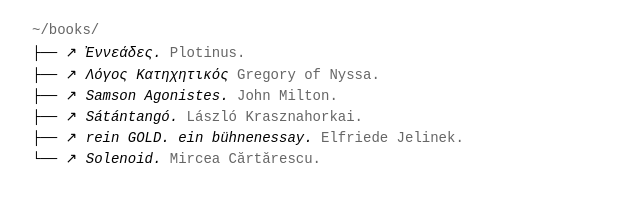
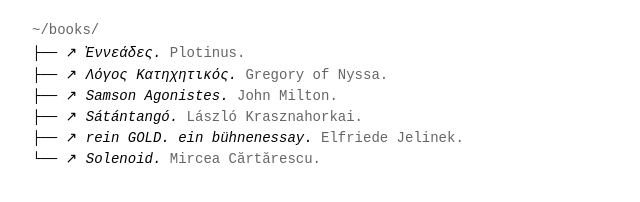
Before and after one commit to parmenides-xyz/parmenides-xyz.github.io, a plain HTML site: page index.html in a window 1280 px wide. Shown: the part 428-630 px from the top of the page, 0-640 px from the left. Drawn offline with Linux system fonts and the light colour scheme.

Commit message:
Update index.html

```diff
--- a/index.html
+++ b/index.html
@@ -194,7 +194,7 @@ Find me on <a href="https://github.com/parmenides-xyz" class="external-link" tar
 
 <div class="tree-dir">~/books/</div>
 <div class="tree-file">├── ↗ <i>Ἐννεάδες.</i> <span class="file-meta">Plotinus.</span></div>
-<div class="tree-file">├── ↗ <i>Λόγος Κατηχητικός</i> <span class="file-meta">Gregory of Nyssa.</span></div>
+<div class="tree-file">├── ↗ <i>Λόγος Κατηχητικός.</i> <span class="file-meta">Gregory of Nyssa.</span></div>
 <div class="tree-file">├── ↗ <i>Samson Agonistes.</i> <span class="file-meta">John Milton.</span></div>
 <div class="tree-file">├── ↗ <i>Sátántangó.</i> <span class="file-meta">László Krasznahorkai.</span></div>
 <div class="tree-file">├── ↗ <i>rein GOLD. ein bühnenessay.</i> <span class="file-meta">Elfriede Jelinek.</span></div>
```
